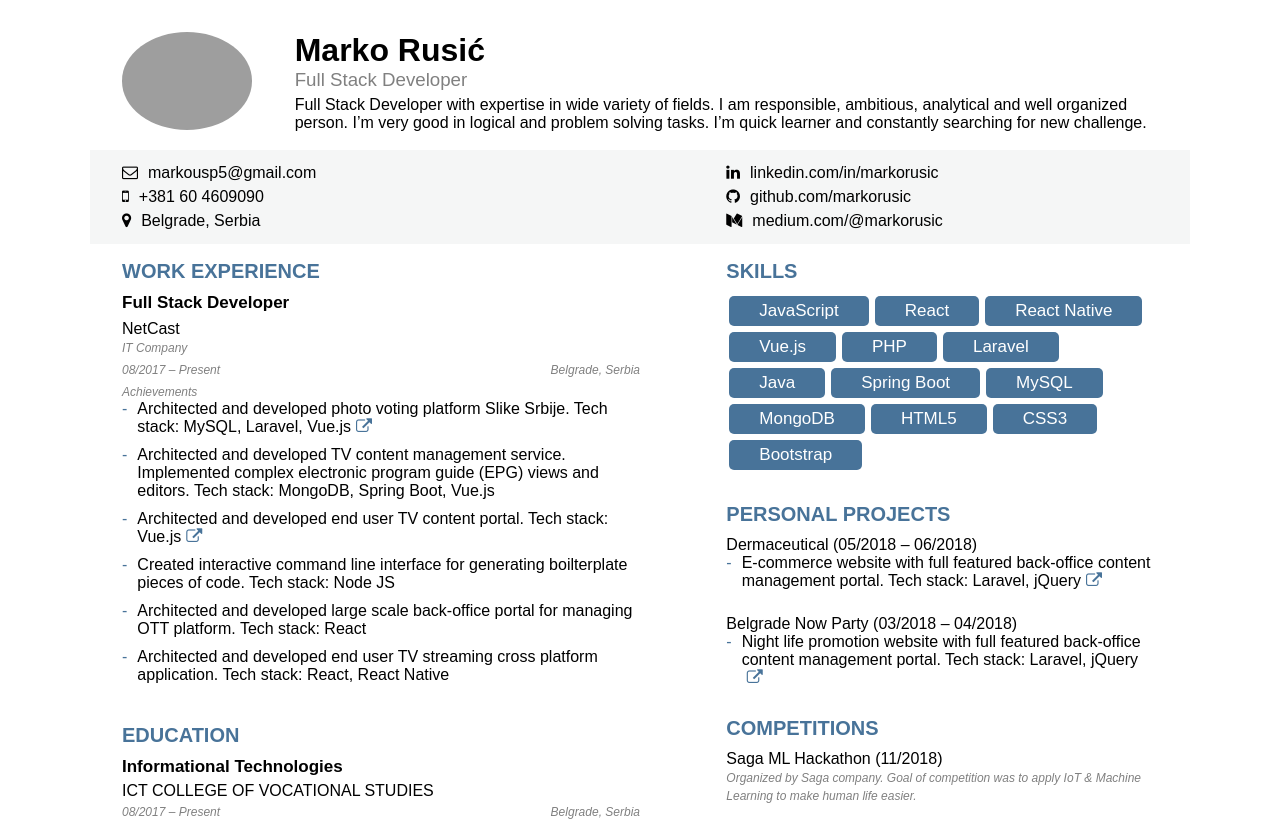
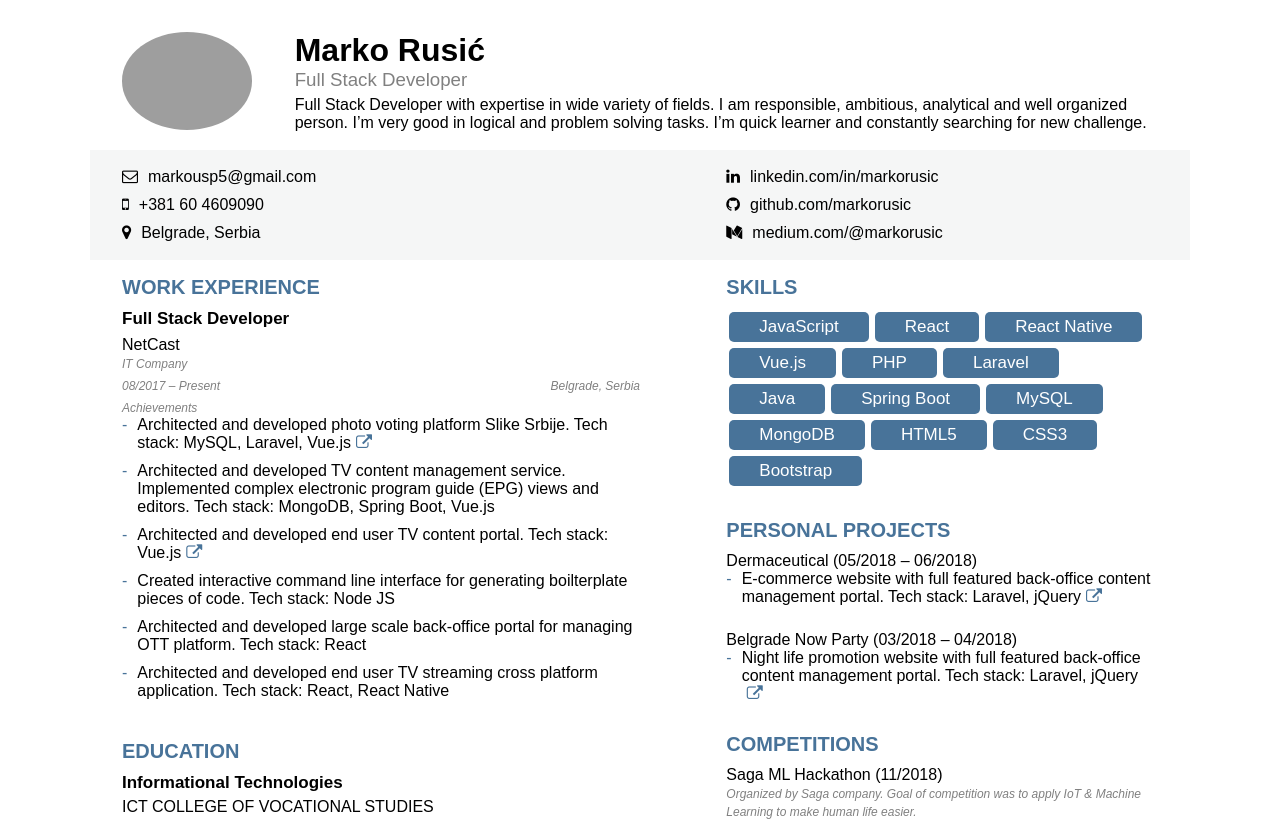
Before and after one commit to markorusic/resume, a React (Create React App) app: page / in a window 1280 px wide. Shown: the top 821 px of the page. Built offline with nearby package versions, Linux system fonts and the light colour scheme; grey boxes are pictures that could not be loaded.

Commit message:
links spacing

```diff
--- a/src/resume-v1/components/links.js
+++ b/src/resume-v1/components/links.js
@@ -11,7 +11,7 @@ const LinksContainer = styled(Flex)`
 `
 
 const LinkItemContainer = styled.div`
-  margin: 6px 0;
+  margin: 10px 0;
   @media print {
     margin: 3px 0;
   }
```
